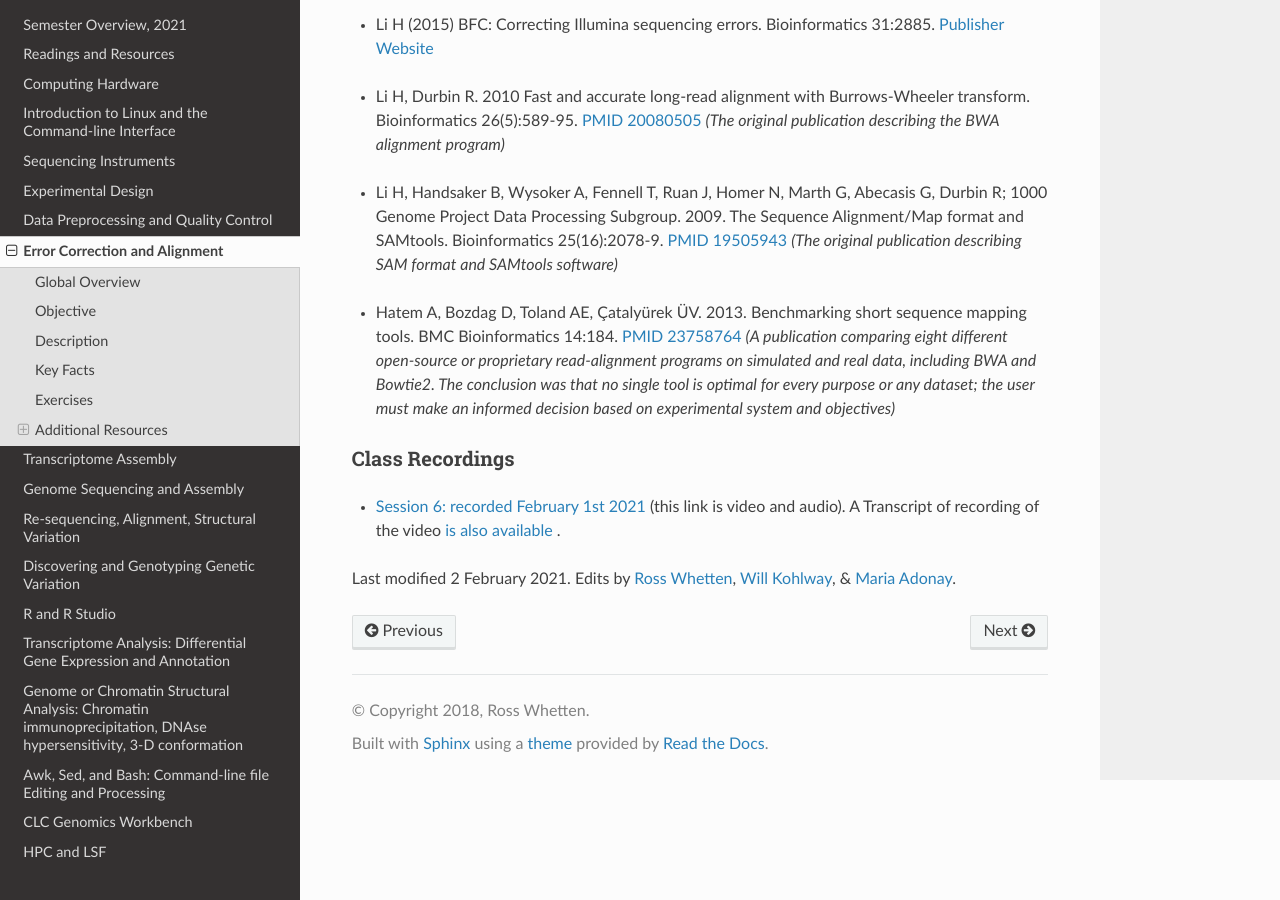
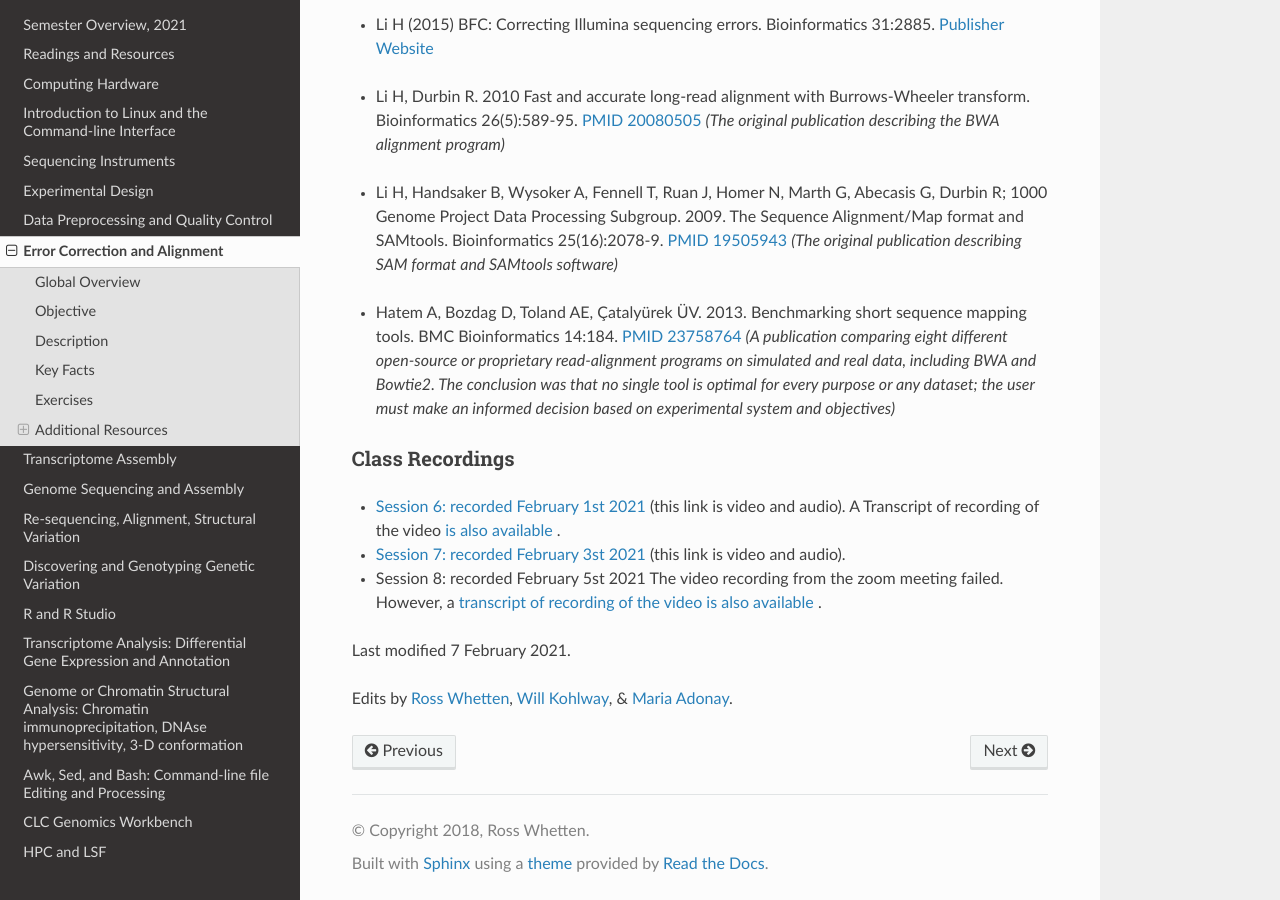
Before and after one commit to rwhetten/DeepSeqAnalysis, a Sphinx documentation site: the page built from docs/source/error-correct.rst, in a window 1280 px wide and 900 px high, scrolled down 3644 px. Built offline with Sphinx 7.4.7 and the Read the Docs theme 2.0.0, drawn with Linux system fonts in a browser that asks for light colours.

Commit message:
Update error-correct.rst

```diff
--- a/docs/source/error-correct.rst
+++ b/docs/source/error-correct.rst
@@ -107,8 +107,11 @@
 
 +   `Session 6: recorded February 1st 2021 <https://drive.google.com/file/d/1ndtvovRz72MC7_SiHRZ2qRV-K8xJ7njY/view?usp=sharing>`_ (this link is video and audio). A Transcript of recording of the video `is also available <https://drive.google.com/file/d/1b9m6O4wgkMzlJuqpozEApEi9dybryrWJ/view?usp=sharing>`_ .
 
++   `Session 7: recorded February 3st 2021 <https://drive.google.com/file/d/1Hy2GgSqd6q8UtDOppFo3JwGFSfKYZDCh/view?usp=sharing>`_ (this link is video and audio).
+
++   Session 8: recorded February 5st 2021 The video recording from the zoom meeting failed. However, a `transcript of recording of the video is also available <https://drive.google.com/file/d/1cM9miuSplcfS_OLwXxCLFMMK9DpG4HoM/view?usp=sharing>`_ .
 
 
+Last modified 7 February 2021.
 
-Last modified 2 February 2021.
 Edits by `Ross Whetten <https://github.com/rwhetten>`_, `Will Kohlway <https://github.com/wkohlway>`_, & `Maria Adonay <https://github.com/amalgamaria>`_.
```
